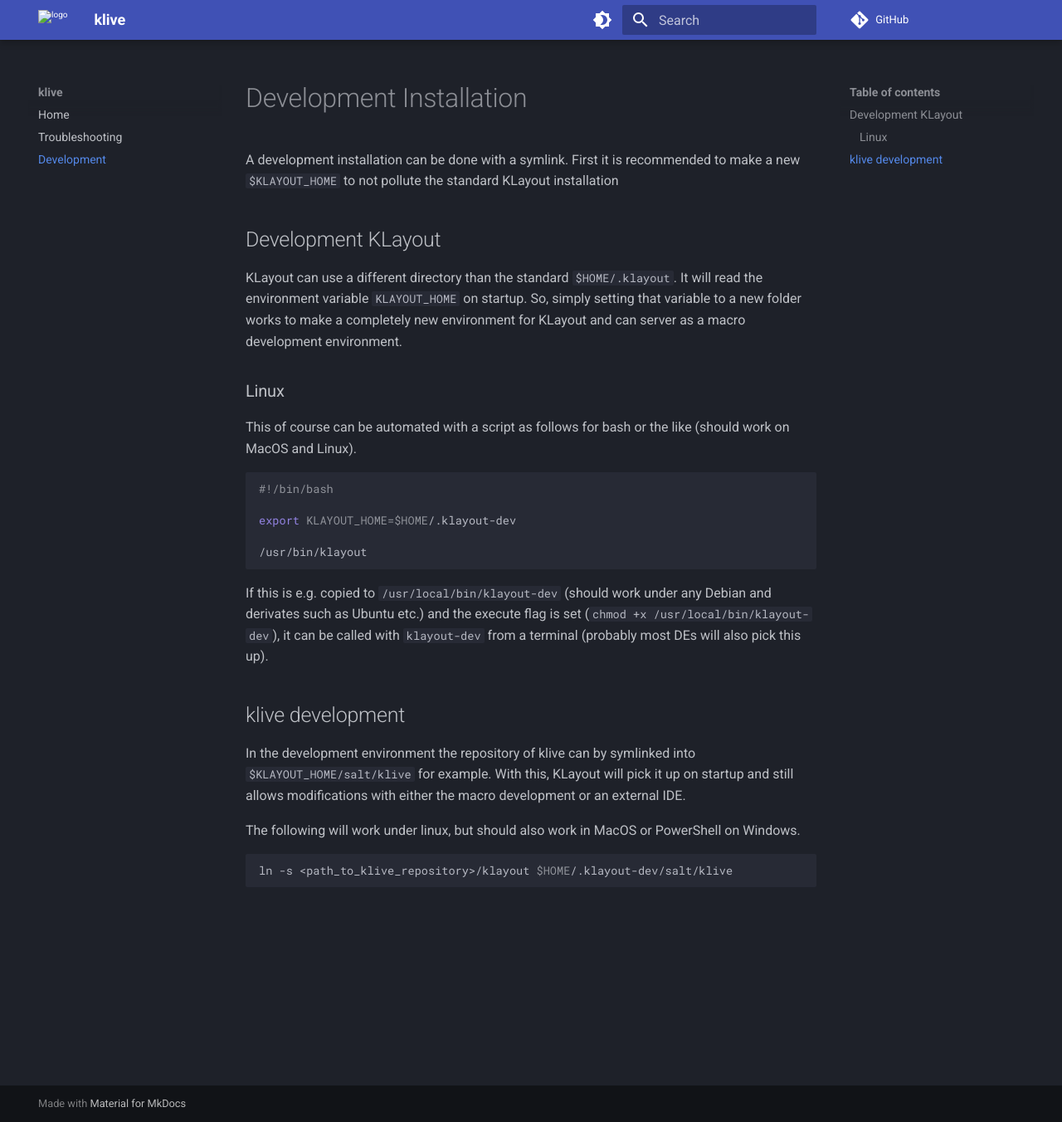
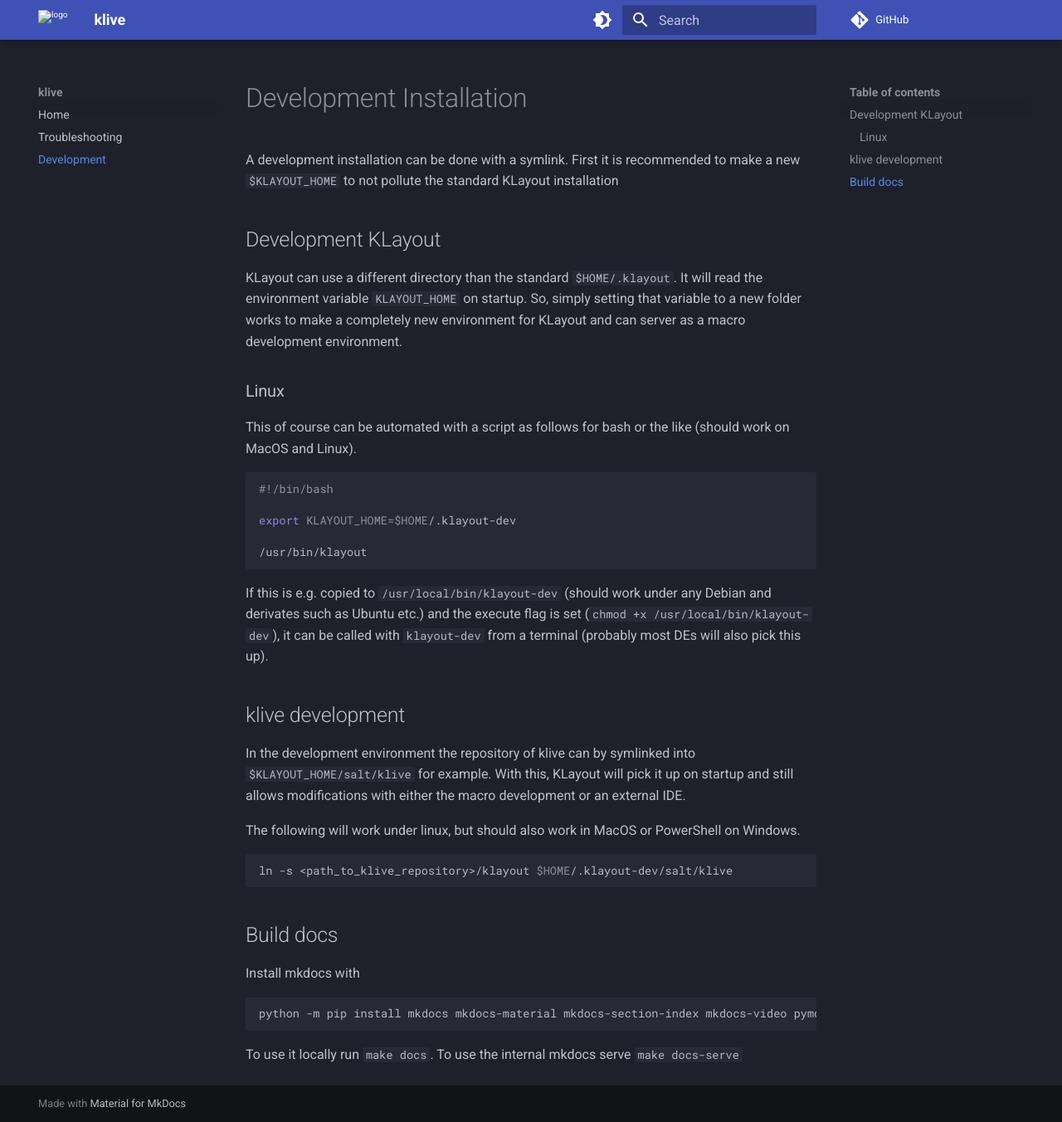
Before and after one commit to gdsfactory/klive, an MkDocs documentation site: the page built from docs/dev.md, in a window 1280 px wide and 1352 px high. Shown: the whole window at 83% size. Built offline with MkDocs 1.6.1 and Material for MkDocs 9.7.7, drawn with Linux system fonts in a browser that asks for light colours; comment, search, counter and statistics services are not loaded.

Commit message:
add dev instructions for docs

````diff
--- a/docs/dev.md
+++ b/docs/dev.md
@@ -34,3 +34,13 @@
 ```bash
 ln -s <path_to_klive_repository>/klayout $HOME/.klayout-dev/salt/klive
 ```
+
+## Build docs
+
+Install mkdocs with
+
+```bash
+python -m pip install mkdocs mkdocs-material mkdocs-section-index mkdocs-video pymdown-extensions
+```
+
+To use it locally run `make docs`. To use the internal mkdocs serve `make docs-serve`
````
